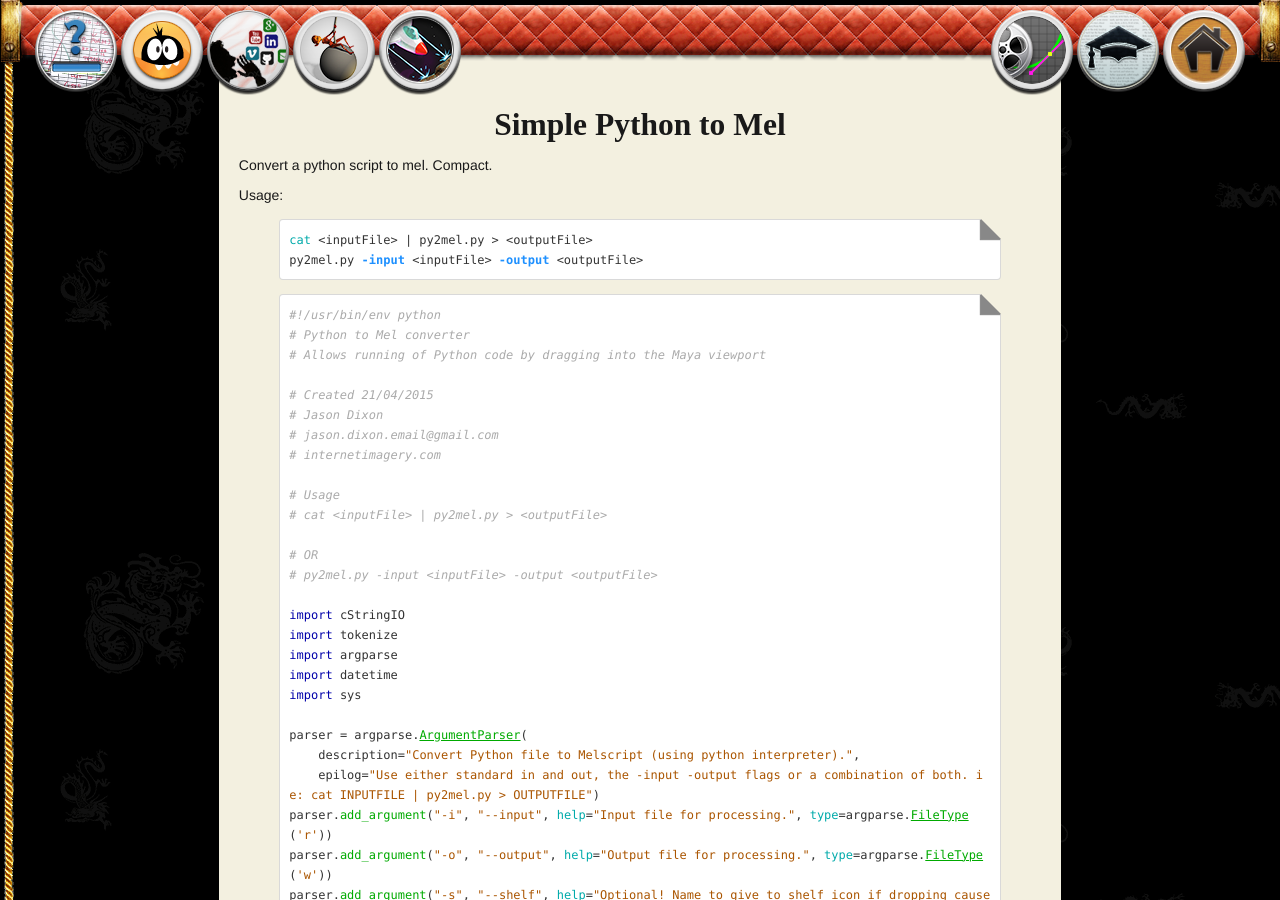
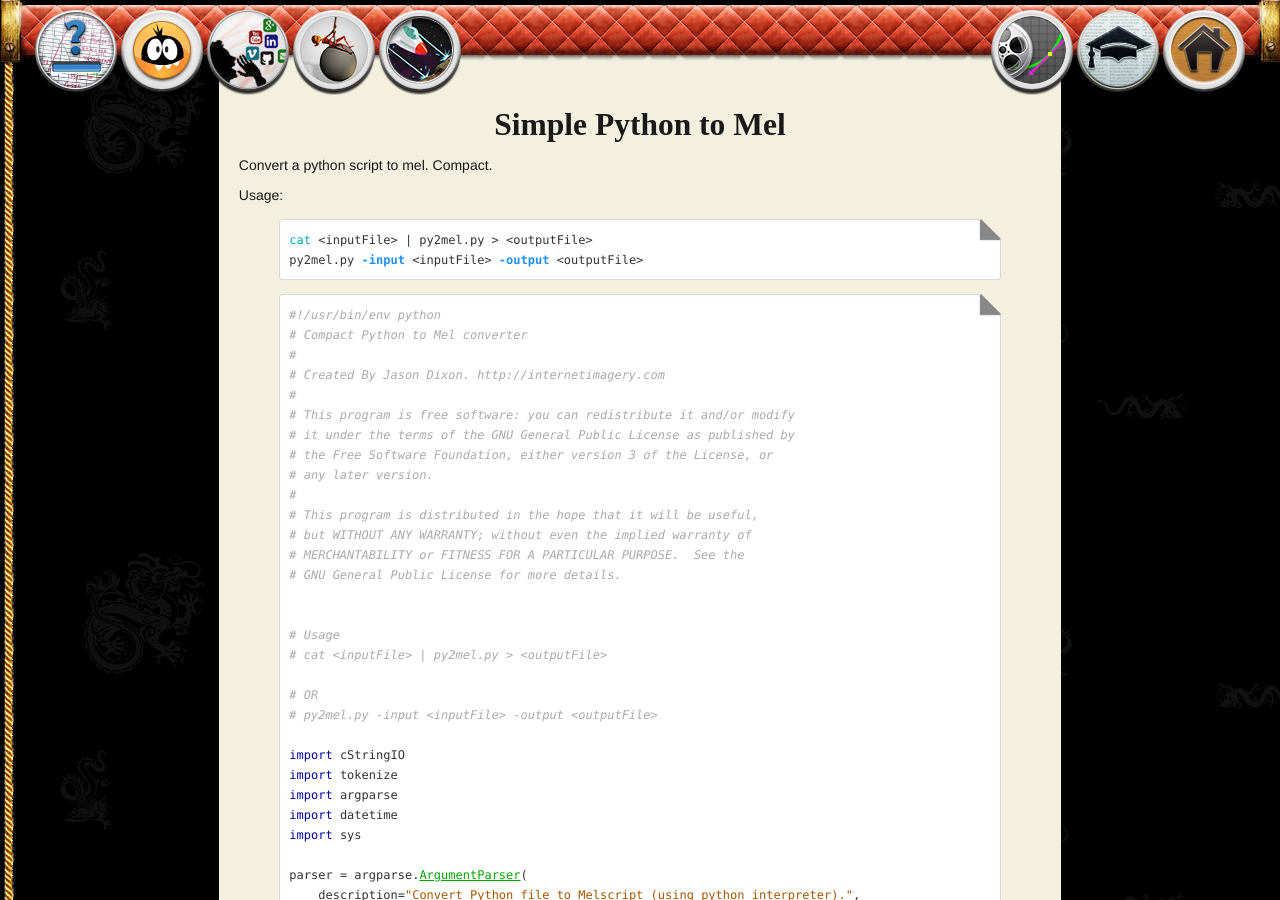
Before and after one commit to internetimagery/internetimagery.github.io, a Jekyll site: the page built from code/py2mel.md, in a window 1280 px wide and 900 px high. Built offline with Jekyll 4.4.1, drawn with Linux system fonts in a browser that asks for light colours; nearby versions of some CDN libraries; some web fonts are replaced.

Commit message:
added license

```diff
--- a/code/py2mel.md
+++ b/code/py2mel.md
@@ -17,13 +17,20 @@
 
 {% highlight python %}
 #!/usr/bin/env python
-# Python to Mel converter
-# Allows running of Python code by dragging into the Maya viewport
+# Compact Python to Mel converter
+#
+# Created By Jason Dixon. http://internetimagery.com
+#
+# This program is free software: you can redistribute it and/or modify
+# it under the terms of the GNU General Public License as published by
+# the Free Software Foundation, either version 3 of the License, or
+# any later version.
+#
+# This program is distributed in the hope that it will be useful,
+# but WITHOUT ANY WARRANTY; without even the implied warranty of
+# MERCHANTABILITY or FITNESS FOR A PARTICULAR PURPOSE.  See the
+# GNU General Public License for more details.
 
-# Created 21/04/2015
-# Jason Dixon
-# jason.dixon.email@gmail.com
-# internetimagery.com
 
 # Usage
 # cat <inputFile> | py2mel.py > <outputFile>
```
